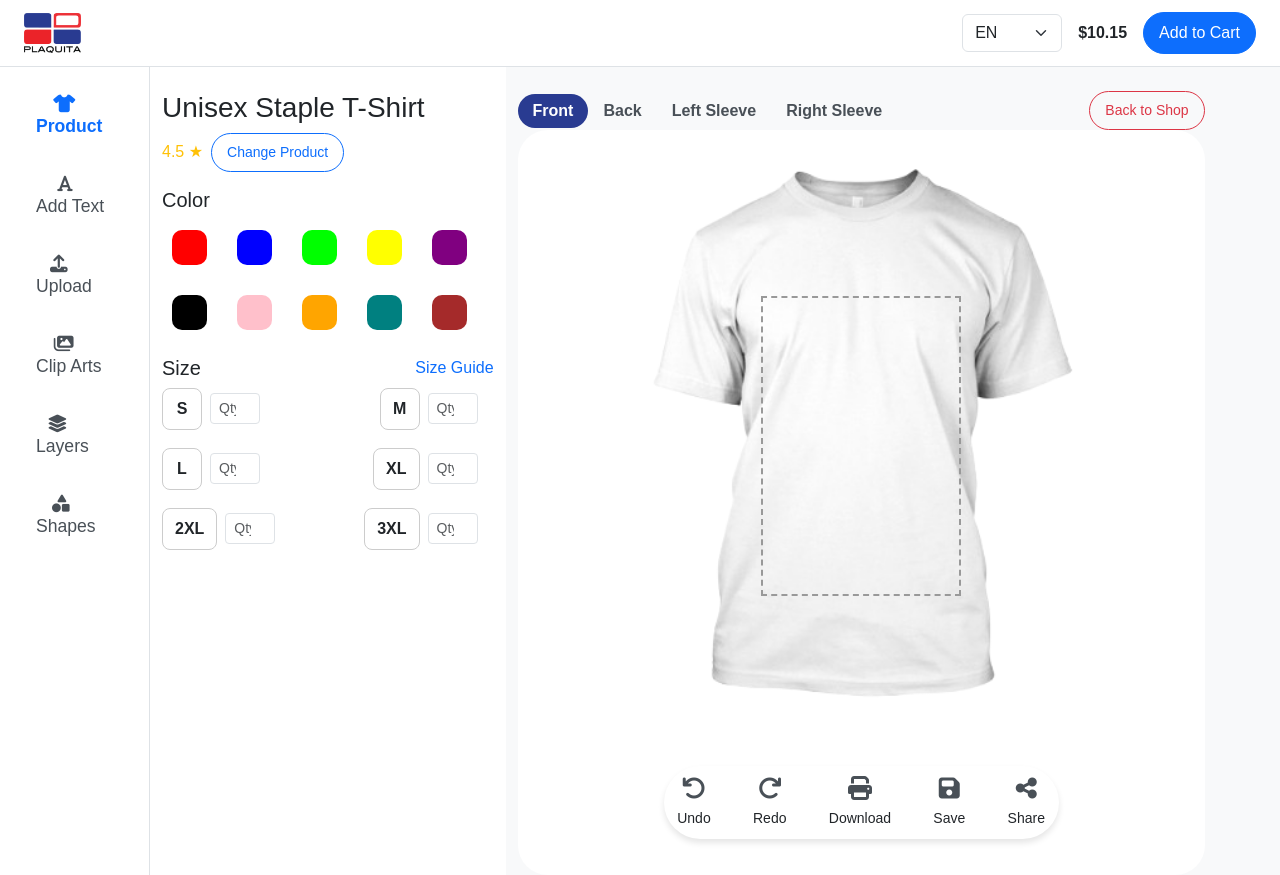
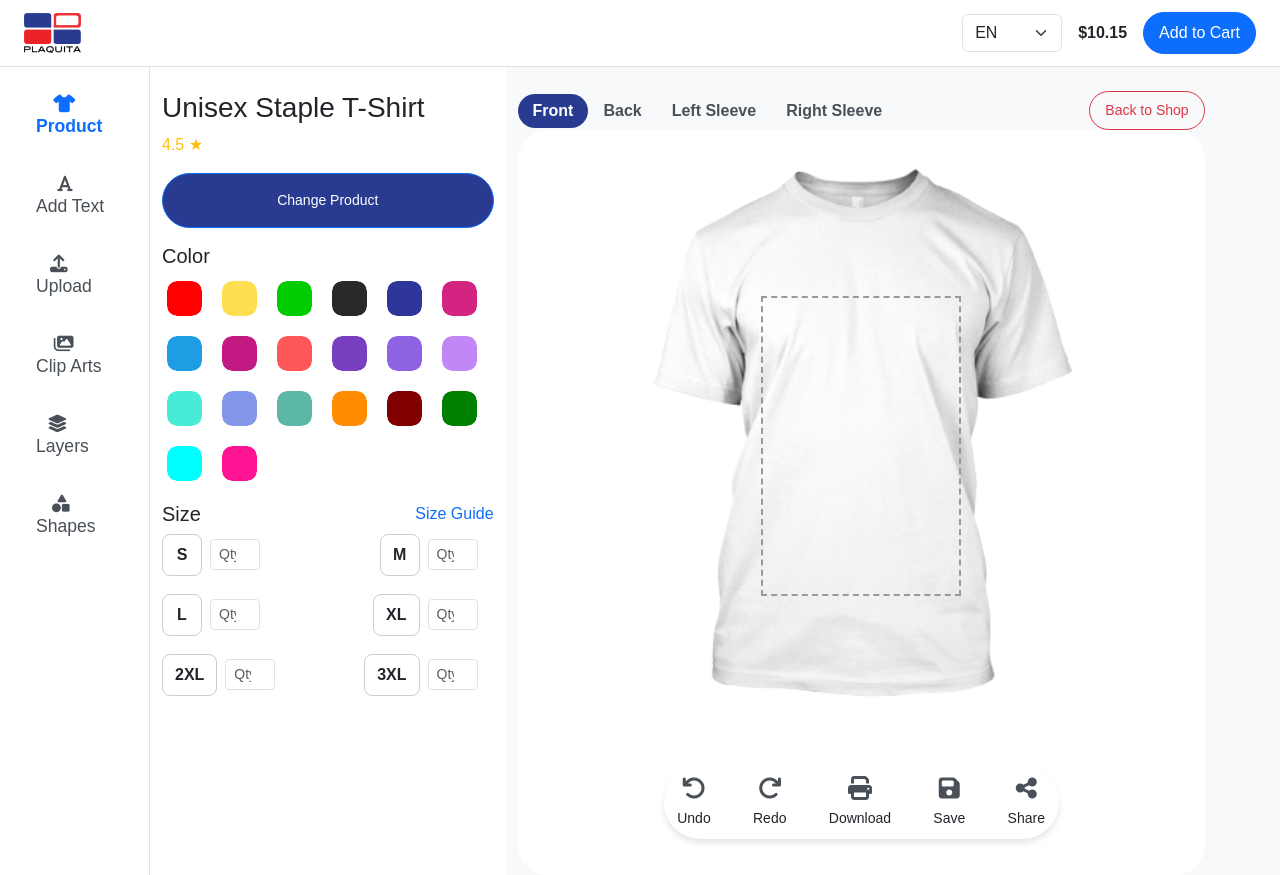
Before and after one commit to Azharyaseen12/plaquita, a React (Create React App) app: page / in a window 1280 px wide. Built offline with nearby package versions, Linux system fonts and the light colour scheme.

Commit message:
text design is updated

```diff
--- a/src/components/ProductOptions.js
+++ b/src/components/ProductOptions.js
@@ -6,24 +6,34 @@ const ProductOptions = ({ changeColor }) => {
       <h3>Unisex Staple T-Shirt</h3>
       <div className="d-flex align-items-center mb-3">
         <span className="text-warning me-2">4.5 &#9733;</span>
-        <button className="btn btn-outline-primary btn-sm">
+      </div>
+      <button style={{ background: '#293B91', color:'white' }} className="btn btn-outline-primary btn-sm w-100 mb-3 p-3">
           Change Product
         </button>
-      </div>
       <div>
         <h5>Color</h5>
         <div className="color-options d-flex flex-wrap">
           {[
-            "rgb(255, 0, 0)",
-            "rgb(0, 0, 255)",
-            "rgb(0, 255, 0)",
-            "rgb(255, 255, 0)",
-            "rgb(128, 0, 128)",
-            "rgb(0, 0, 0)",
-            "rgb(255, 192, 203)",
-            "rgb(255, 165, 0)",
-            "rgb(0, 128, 128)",
-            "rgb(165, 42, 42)",
+            "rgb(255, 0, 0)",   // Red
+            "rgb(255, 223, 79)", // Yellow
+            "rgb(0, 204, 0)",   // Green
+            "rgb(43, 40, 40)",     // Black
+            "rgb(47, 54, 153)", // Dark Blue
+            "rgb(211, 36, 130)", // Pink
+            "rgb(28, 157, 228)", // Blue
+            "rgb(195, 25, 130)", // Dark Pink
+            "rgb(255, 87, 87)", // Light Red
+            "rgb(120, 63, 193)", // Purple
+            "rgb(141, 99, 227)", // Light Purple
+            "rgb(194, 135, 247)", // Lavender
+            "rgb(72, 235, 215)", // Cyan
+            "rgb(132, 150, 234)", // Sky Blue
+            "rgb(93, 183, 166)", // Teal
+            "rgb(255, 140, 0)",  // Dark Orange
+            "rgb(128, 0, 0)",    // Maroon
+            "rgb(0, 128, 0)",    // Dark Green
+            "rgb(0, 255, 255)",  // Aqua
+            "rgb(255, 20, 147)"  // Deep Pink
           ].map((color) => (
             <button
               key={color}
@@ -33,7 +43,9 @@ const ProductOptions = ({ changeColor }) => {
                 height: "35px",
                 borderRadius: "10px",
                 border: "none",
-                margin: "10px",
+                margin: "5px",
+                outline: "2px solid white", // White outline for visibility
+                cursor: "pointer",
               }}
               onClick={() => changeColor(color)}
             ></button>
```
